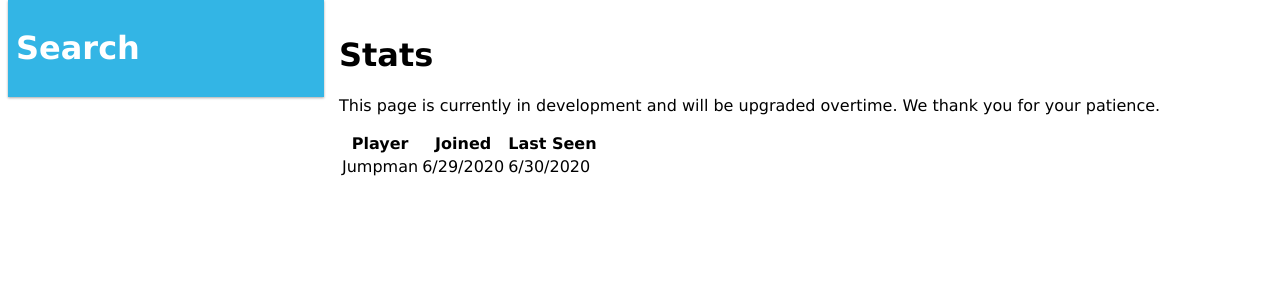
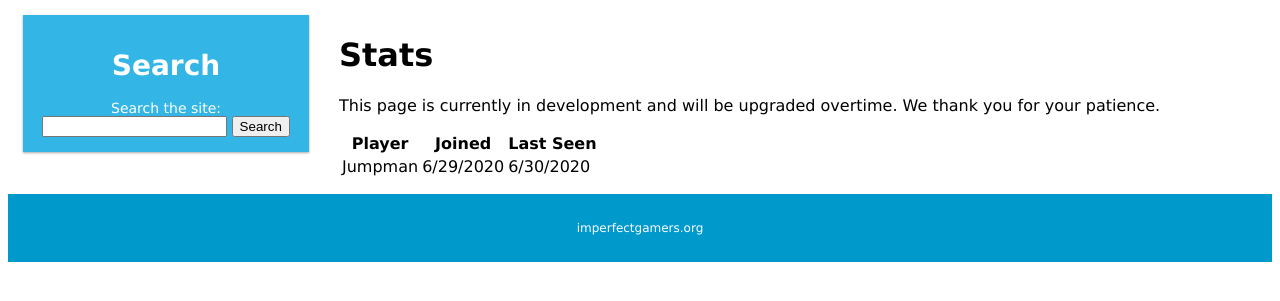
Before and after one commit to cheesea3/imperfectgamers-website, a PHP site: page /crud/index.php in a window 1280 px wide. Shown: the part 119-420 px from the top of the page. Run offline with PHP 8.4, Linux system fonts and the light colour scheme.

Commit message:
setup template

```diff
--- a/imperfectgamers-dev/crud/index.php
+++ b/imperfectgamers-dev/crud/index.php
@@ -13,9 +13,16 @@
 </div>
 
 <div class="row">
-<div class="col-3 sidebar">
+<div class="col-3">
+    <div class="sidebar">
     <h1>Search</h1>
+        <label for="site-search">Search the site:</label>
+        <input type="search" id="site-search" name="q"
+               aria-label="Search for a player">
 
+        <button>Search</button>
+
+    </div>
 </div>
 
      <div class="col-9">
@@ -35,6 +42,12 @@
          </table>
      </div>
 </div>
+
+
+
+<div class="footer">
+    <p>imperfectgamers.org</p>
+</div>
 </body>
 
 
@@ -42,4 +55,6 @@
 
 
 
+
+
 </html>
--- a/imperfectgamers-dev/crud/main.css
+++ b/imperfectgamers-dev/crud/main.css
@@ -46,12 +25,21 @@ html {
 }
 
 
+.footer {
+    background-color: #0099cc;
+    color: #ffffff;
+    text-align: center;
+    font-size: 12px;
+    padding: 15px;
+}
+
 .sidebar {
     transition: all 0.5s ease;
-    padding: 8px;
-    margin-bottom: 7px;
     background-color: #33b5e5;
+    padding: 15px;
     color: #ffffff;
+    text-align: center;
+    font-size: 14px;
     box-shadow: 0 1px 3px rgba(0,0,0,0.12), 0 1px 2px rgba(0,0,0,0.24);
 }
 
```
Also changed, not shown: other parts of imperfectgamers-dev/crud/main.css (+37 -22 lines).
